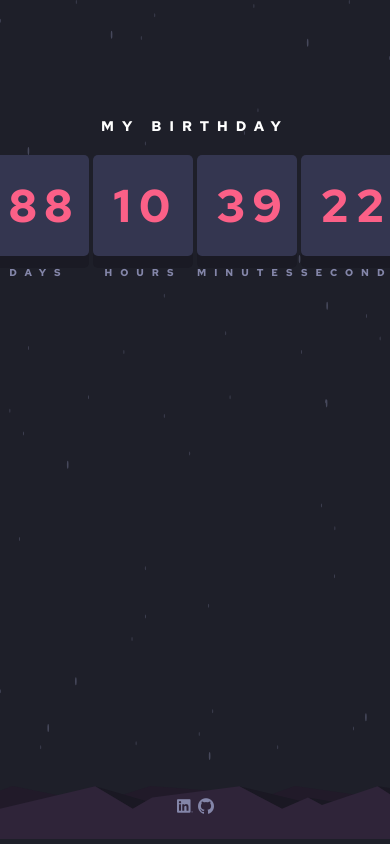
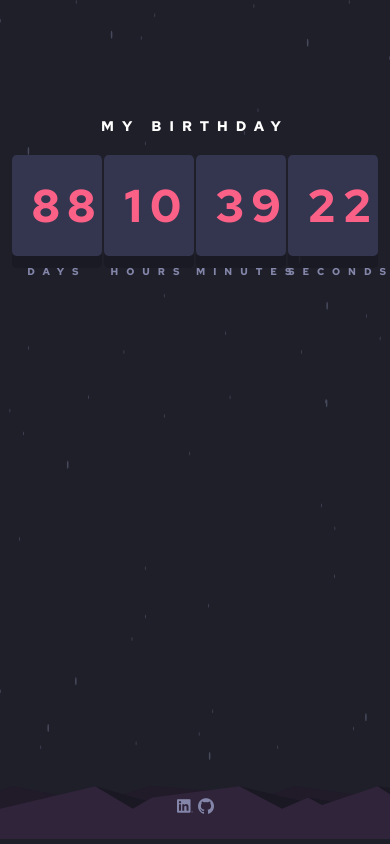
Before and after one commit to Camisbeth/launch-countdown, a React (Create React App) app: page / in a window 390 px wide. Built offline with nearby package versions, Linux system fonts and the light colour scheme.

Commit message:
fixing mobile responsive

```diff
--- a/src/styles/global.scss
+++ b/src/styles/global.scss
@@ -120,15 +120,15 @@ body {
   }
 }
 
-@media (max-width: 375px) {
+@media (max-width: 392px) {
   .section {
     .sectionCards {
-      width: 10%;
+      width: 8%;
       gap: 2px;
 
       .sectionDaysAndNumbers {
         width: calc((100% / 4) - 1px);
-        min-width: 88px;
+        min-width: 90px;
       }
     }
   }
```
